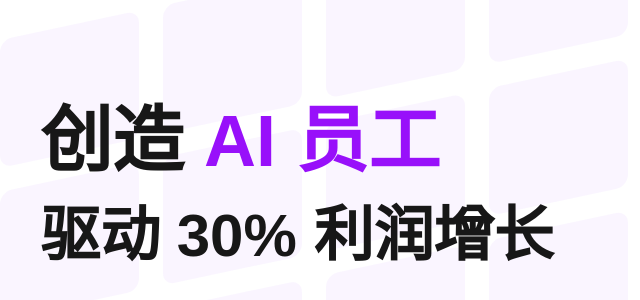
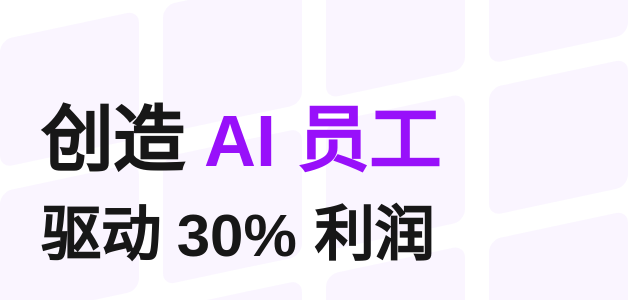
Before and after one commit to LEO-JIM/shangqunai, a Next.js app: page / in a window 1280 px wide. Shown: the part 96-396 px from the top of the page, without its empty margins (0-640 px from the left). Built offline with nearby package versions, Linux system fonts and the light colour scheme.

Commit message:
Update DynamicWords.tsx
速度变慢

```diff
--- a/components/DynamicWords.tsx
+++ b/components/DynamicWords.tsx
@@ -17,7 +17,7 @@ export default function DynamicWords() {
 
   useEffect(() => {
     if (subIndex === words[index].length + 1 && !deleting) {
-      setTimeout(() => setDeleting(true), 1200); // 停顿时间也加长
+      setTimeout(() => setDeleting(true), 1600); // 停顿时间加长
       return;
     }
 
@@ -28,7 +28,7 @@ export default function DynamicWords() {
     }
 
     // ⭐ 打字速度变慢了
-    const typingSpeed = deleting ? 80 : 180;
+    const typingSpeed = deleting ? 120 : 220;
 
     const timer = setTimeout(() => {
       setSubIndex((prev) => prev + (deleting ? -1 : 1));
```
